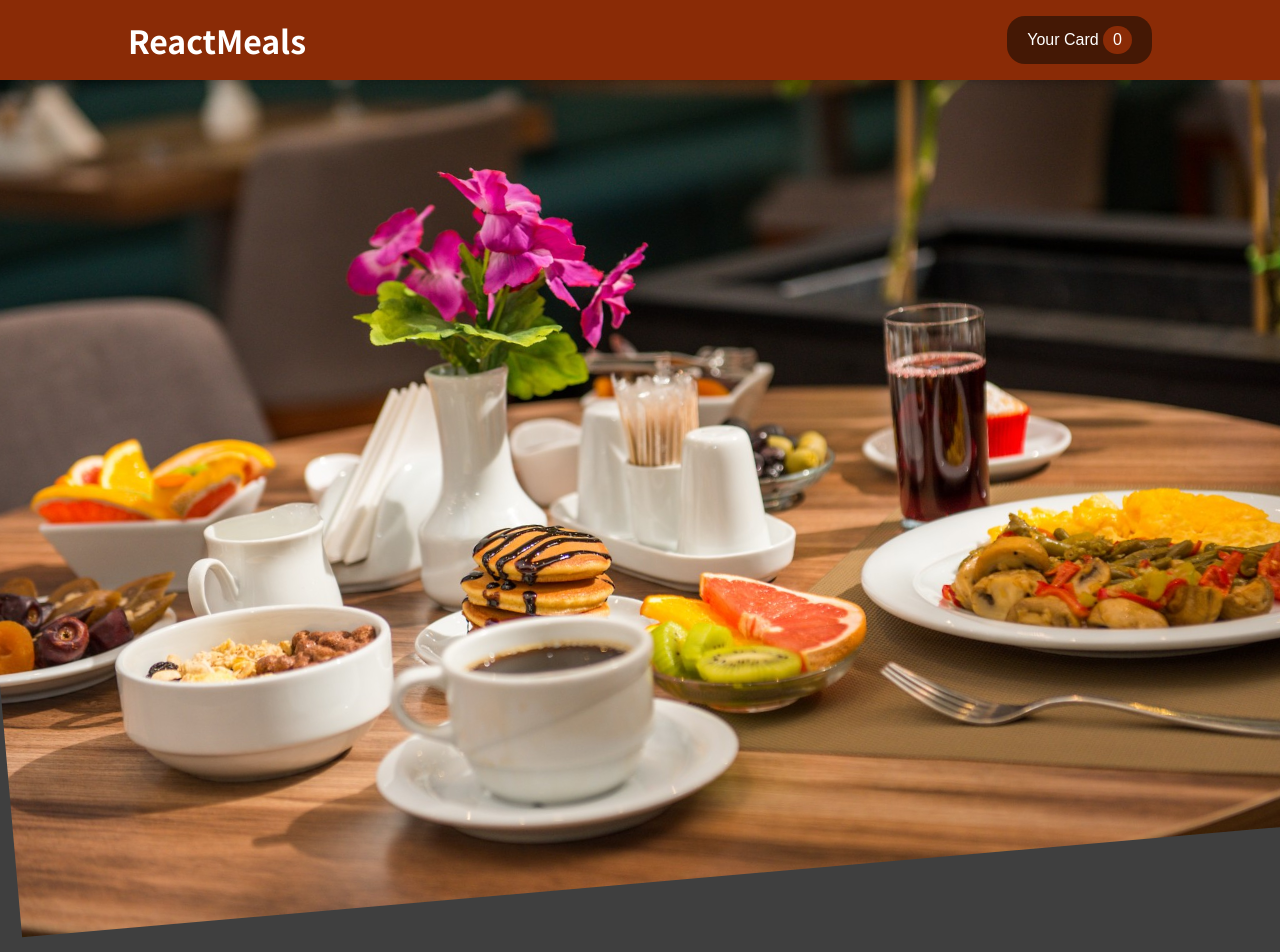
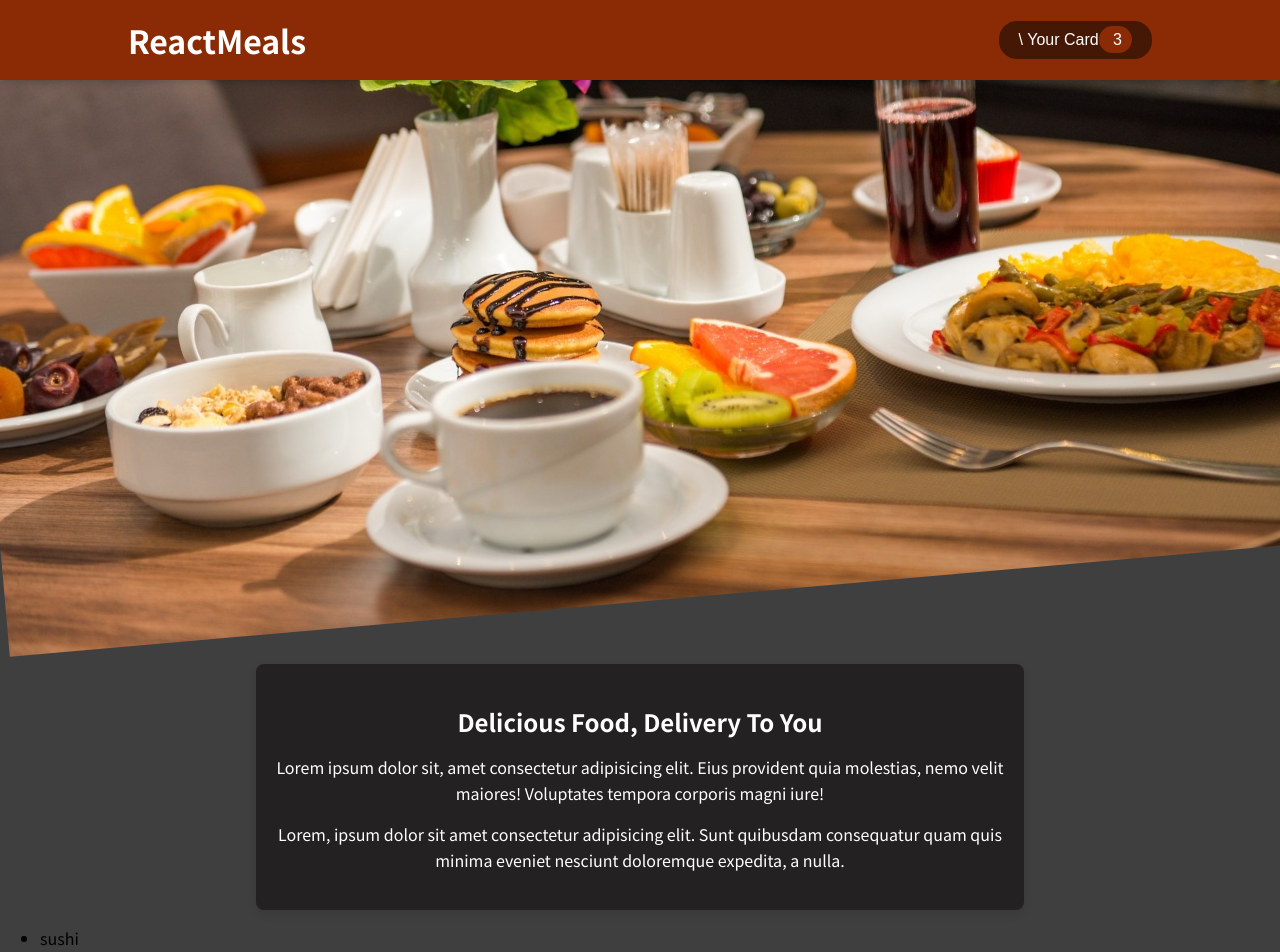
Before and after one commit to hasannhameed/RestorentWebsite, a React (Create React App) app: page / in a window 1280 px wide. Shown: the top 952 px of the page. Built offline with nearby package versions, Linux system fonts and the light colour scheme.

Commit message:
first commit

```diff
--- a/src/App.js
+++ b/src/App.js
@@ -1,10 +1,17 @@
+
+  import React,{ Fragment } from "react";
  import Header from "./components/Layout/Header";
- import React,{ Fragment } from "react";
+import Meals from "./components/Layout/Meals";
+
+
  function App() {
   return (
 
     < Fragment>
       <Header />
+      <main>
+      <Meals/>
+      </main>
       </Fragment>
   );
 }
--- /dev/null
+++ b/src/components/Card/Cartlcon.js
@@ -0,0 +1,9 @@
+const CartIcon = () => {
+    return(
+        console.log("")
+    )
+
+
+};
+
+export default CartIcon;
--- /dev/null
+++ b/src/components/Layout/AvalableMeals.js
@@ -0,0 +1,44 @@
+import classes from './Available.module.css';
+
+const DUMMY_MEALS= [
+    {
+        id : 'm1',
+        name: 'sushi',
+        description: 'Finest fish and veggies',
+        price: 22.99,
+    },
+
+    {
+            id : 'm1',
+            name: 'sushi',
+            description: 'Finest fish and veggies',
+            price: 22.99,
+    },
+
+    {
+            id : 'm1',
+            name: 'sushi',
+            description: 'Finest fish and veggies',
+            price: 22.99,
+    },
+
+    {
+        id : 'm1',
+        name: 'sushi',
+        description: 'Finest fish and veggies',
+        price: 22.99,
+    },
+
+]
+
+const AvailableMeals = () => {
+    const mealsList = DUMMY_MEALS.map(meals =><li>{meals.name}</li>);
+
+    return <section className={classes.meals}>
+        <ul>
+            {mealsList}
+        </ul>
+    </section>
+};
+
+export default AvailableMeals;
--- a/src/components/Layout/Header.js
+++ b/src/components/Layout/Header.js
@@ -1,6 +1,8 @@
 import { Fragment } from "react";
 import classes from "./Header.module.css";
 import mealsImage from '../../assets/R.jpg'
+import HeaderCartButton from "./HeaderCartButton";
+
 
 
 const Header = props => {
@@ -8,7 +10,7 @@ const Header = props => {
     return <Fragment>
         <header className={classes.header}>
             <h1>ReactMeals</h1>
-            <button className={classes.button}>Your Card  <button className={classes.inbutton}>0</button></button>
+          <HeaderCartButton />
         </header>
         <div className={classes['main-image']}>
             <img src={mealsImage} alt="Food" />
--- a/src/components/Layout/Header.module.css
+++ b/src/components/Layout/Header.module.css
@@ -26,17 +26,9 @@
     object-fit: cover;
     transform: rotateZ(-5deg) translateY(-4rem) translateX(-1rem);
   }
-  .button {
-    padding: 10px 20px;
-    background-color: #441805;
-    color: #fff;
-    border: none;
-    border-radius: 18px;
-    cursor: pointer;
-    font-size: 1rem;
-  }
 
-  .inbutton {
+
+  /* .inbutton {
     padding: 5px 10px;
     background-color:  #8a2b06;
     color: #fff;
@@ -44,7 +36,7 @@
     border-radius: 18px;
     cursor: pointer;
     font-size: 1rem;
-  }
+  } */
 
   /* h1 {
     margin: 0;
--- /dev/null
+++ b/src/components/Layout/HeaderCartButton.js
@@ -0,0 +1,17 @@
+import CartIcon from "../Card/Cartlcon";
+import classes from './HeaderCartButton.module.css'
+const HeaderCartButton = props => {
+    return <button className={classes.button}>
+
+        <span className={classes.icon}>
+\          < CartIcon/>
+        </span>
+        <span>
+            Your Card
+        </span>
+        <span className={classes.badge}> 3 </span>
+
+    </button>
+};
+
+export default HeaderCartButton;
--- /dev/null
+++ b/src/components/Layout/HeaderCartButton.module.css
@@ -0,0 +1,24 @@
+.button {
+    padding: 10px 20px;
+    background-color: #441805;
+    color: #fff;
+    border: none;
+    border-radius: 18px;
+    cursor: pointer;
+    font-size: 1rem;
+  }
+
+.badge{
+    padding: 5px 10px;
+    background-color:  #8a2b06;
+    color: #fff;
+    border: none;
+    border-radius: 18px;
+    cursor: pointer;
+    font-size: 1rem;
+
+}
+
+.icon{
+  color: #fff;
+}
--- /dev/null
+++ b/src/components/Layout/Meals.js
@@ -0,0 +1,14 @@
+import MealsSummery from "./MealsSummery";
+import AvailableMeals from "./AvalableMeals";
+import { Fragment } from "react";
+
+const Meals = () => {
+    return(
+            <Fragment>
+                <MealsSummery />
+                <AvailableMeals />
+            </Fragment>
+    )
+}
+
+export default Meals;
--- /dev/null
+++ b/src/components/Layout/MealsSummery.js
@@ -0,0 +1,16 @@
+import classes from './MealsSummery.module.css'
+const MealsSummery = () => {
+    return(
+      <section className={classes.summery}>
+          <h2>Delicious Food, Delivery To You</h2>
+        <p>
+            Lorem ipsum dolor sit, amet consectetur adipisicing elit. Eius provident quia molestias, nemo velit maiores! Voluptates tempora corporis magni iure!
+        </p>
+        <p>
+            Lorem, ipsum dolor sit amet consectetur adipisicing elit. Sunt quibusdam consequatur quam quis minima eveniet nesciunt doloremque expedita, a nulla.
+        </p>
+      </section>
+    )
+}
+
+export default MealsSummery;
--- /dev/null
+++ b/src/components/Layout/MealsSummery.module.css
@@ -0,0 +1,20 @@
+.summery {
+    background-color: #232121; /* Grey color */
+    border-radius: 8px;
+    padding: 20px;
+    width: 60%;
+    margin: 0 auto; /* Center the card horizontally */
+    box-shadow: 0 4px 8px rgba(0, 0, 0, 0.1); /* Add a shadow effect */
+    color: white;
+    text-align: center;
+  }
+
+  .summery h2 {
+    font-size: 24px;
+    margin-bottom: 16px;
+  }
+
+  .summery p {
+    font-size: 16px;
+    line-height: 1.6;
+  }
```
Also changed, not shown: src/assets/R.jpg, src/components/Layout/Available.module.css (added).
